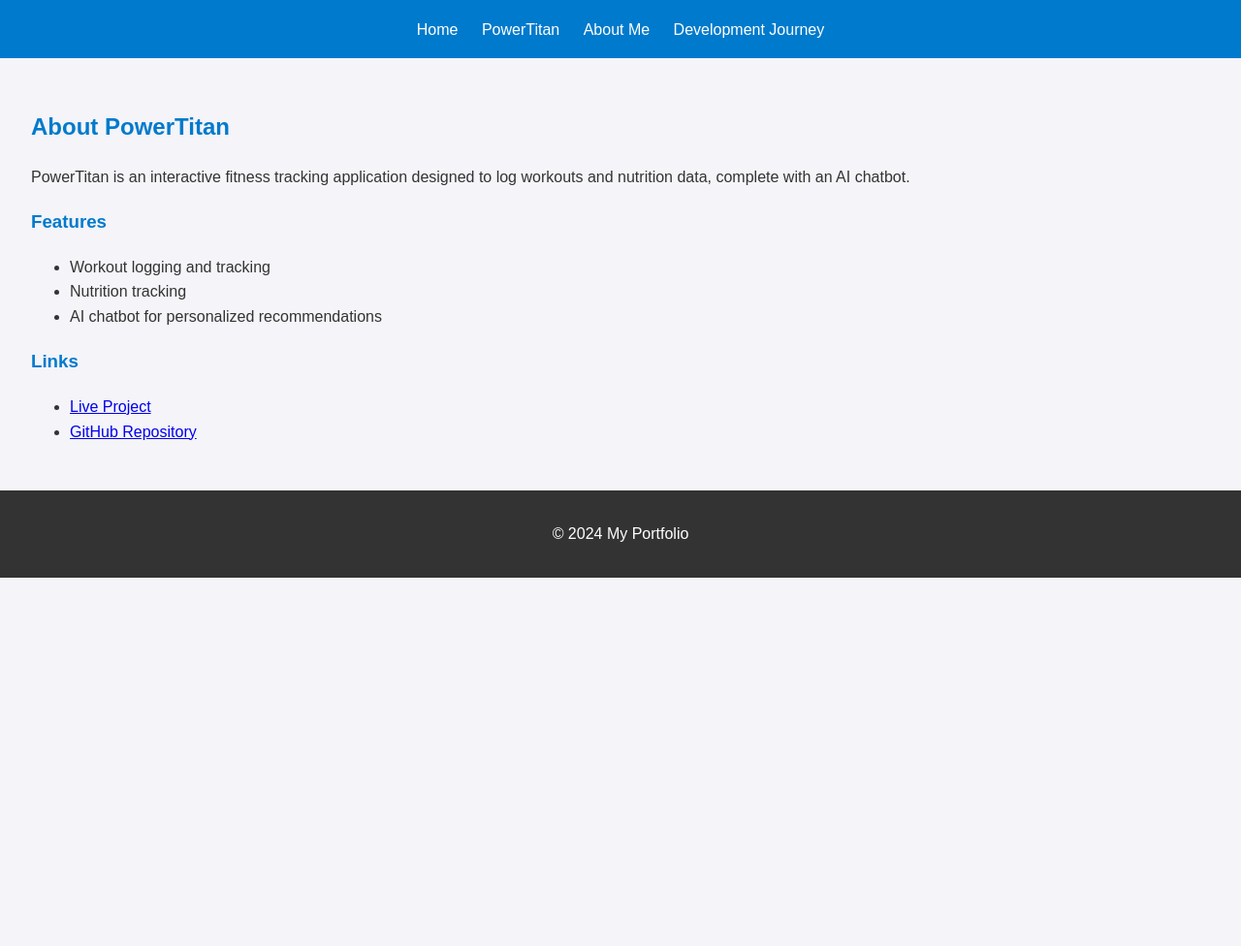
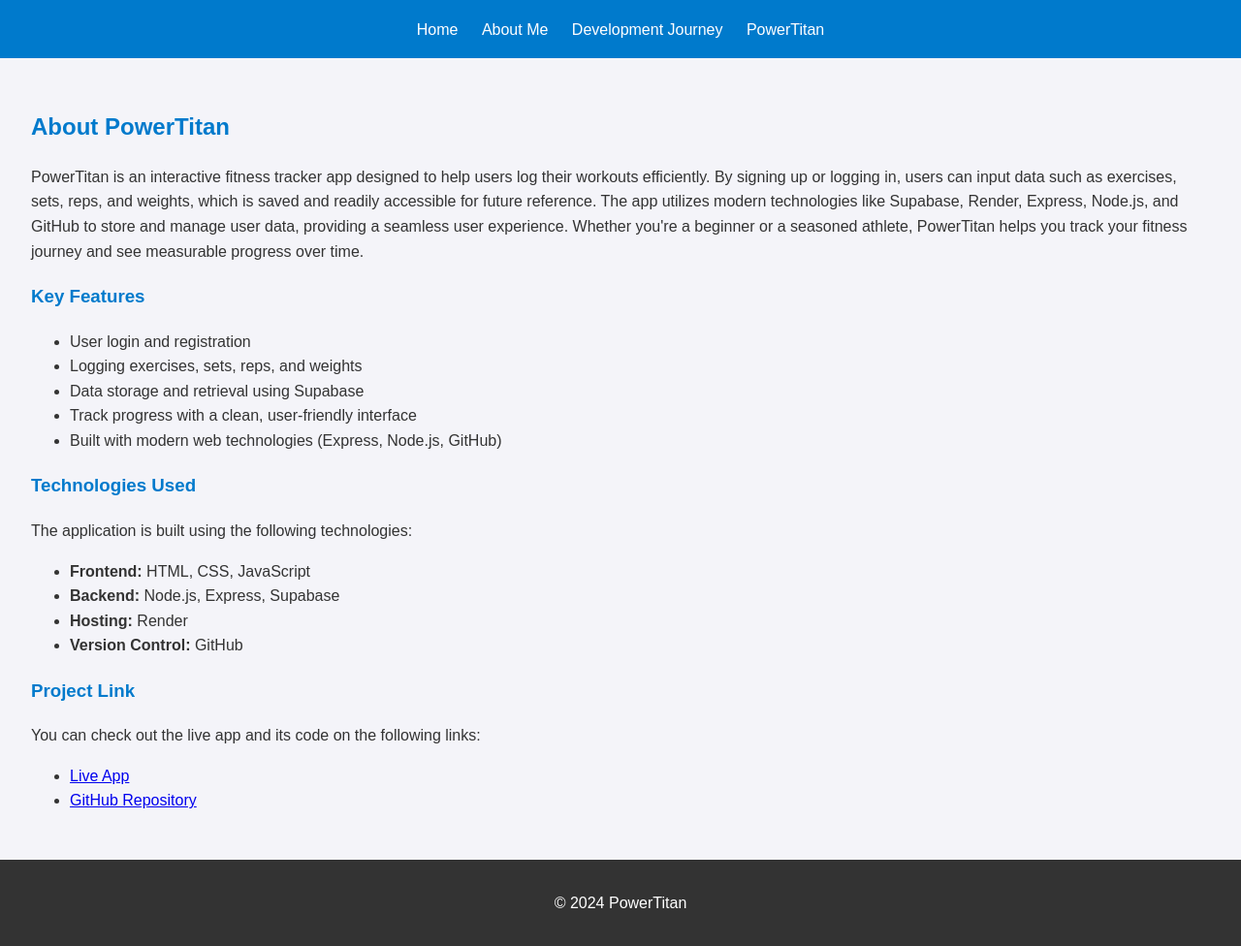
Before and after one commit to KalSpas0528/FitnessTrackerPortfolio, a plain HTML site: page project.html in a window 1280 px wide. Shown: the part 92-1068 px from the top of the page at 97% size. Before the commit the page ends 800 px from the top, so only its background shows below. Drawn offline with Linux system fonts and the light colour scheme.

Commit message:
project updated

```diff
--- a/project.html
+++ b/project.html
@@ -3,38 +3,52 @@
 <head>
     <meta charset="UTF-8">
     <meta name="viewport" content="width=device-width, initial-scale=1.0">
-    <title>Portfolio - PowerTitan</title>
+    <title>PowerTitan - Project Page</title>
     <link rel="stylesheet" href="style.css">
 </head>
 <body>
     <header>
-        <h1>PowerTitan Project</h1>
+        <h1>PowerTitan - Fitness Tracker</h1>
         <nav>
             <a href="index.html">Home</a>
-            <a href="project.html">PowerTitan</a>
             <a href="about.html">About Me</a>
             <a href="development.html">Development Journey</a>
+            <a href="project.html">PowerTitan</a>
         </nav>
     </header>
     <main>
         <section>
             <h2>About PowerTitan</h2>
-            <p>PowerTitan is an interactive fitness tracking application designed to log workouts and nutrition data, complete with an AI chatbot.</p>
-            <h3>Features</h3>
+            <p>PowerTitan is an interactive fitness tracker app designed to help users log their workouts efficiently. By signing up or logging in, users can input data such as exercises, sets, reps, and weights, which is saved and readily accessible for future reference. The app utilizes modern technologies like Supabase, Render, Express, Node.js, and GitHub to store and manage user data, providing a seamless user experience. Whether you're a beginner or a seasoned athlete, PowerTitan helps you track your fitness journey and see measurable progress over time.</p>
+
+            <h3>Key Features</h3>
             <ul>
-                <li>Workout logging and tracking</li>
-                <li>Nutrition tracking</li>
-                <li>AI chatbot for personalized recommendations</li>
+                <li>User login and registration</li>
+                <li>Logging exercises, sets, reps, and weights</li>
+                <li>Data storage and retrieval using Supabase</li>
+                <li>Track progress with a clean, user-friendly interface</li>
+                <li>Built with modern web technologies (Express, Node.js, GitHub)</li>
             </ul>
-            <h3>Links</h3>
+
+            <h3>Technologies Used</h3>
+            <p>The application is built using the following technologies:</p>
             <ul>
-                <li><a href="https://kalspas0528.github.io/FitnessTracker" target="_blank">Live Project</a></li>
+                <li><strong>Frontend:</strong> HTML, CSS, JavaScript</li>
+                <li><strong>Backend:</strong> Node.js, Express, Supabase</li>
+                <li><strong>Hosting:</strong> Render</li>
+                <li><strong>Version Control:</strong> GitHub</li>
+            </ul>
+
+            <h3>Project Link</h3>
+            <p>You can check out the live app and its code on the following links:</p>
+            <ul>
+                <li><a href="https://kalspas0528.github.io/FitnessTracker" target="_blank">Live App</a></li>
                 <li><a href="https://github.com/KalSpas0528/FitnessTracker" target="_blank">GitHub Repository</a></li>
             </ul>
         </section>
     </main>
     <footer>
-        <p>&copy; 2024 My Portfolio</p>
+        <p>&copy; 2024 PowerTitan</p>
     </footer>
 </body>
 </html>
```
